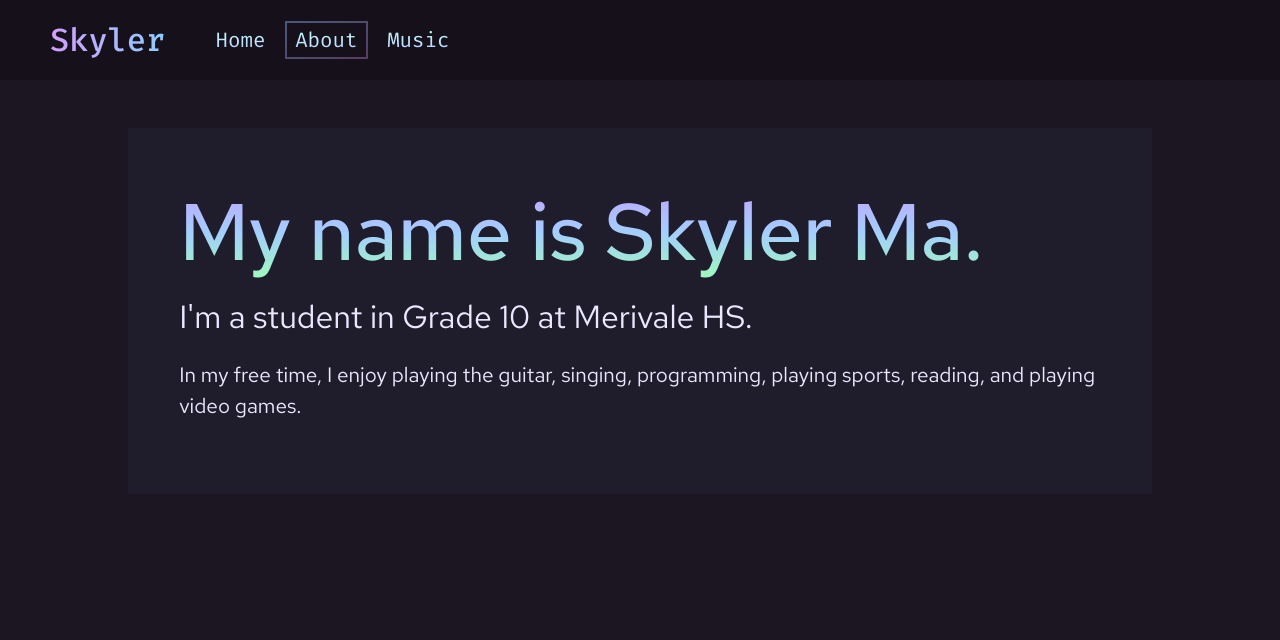
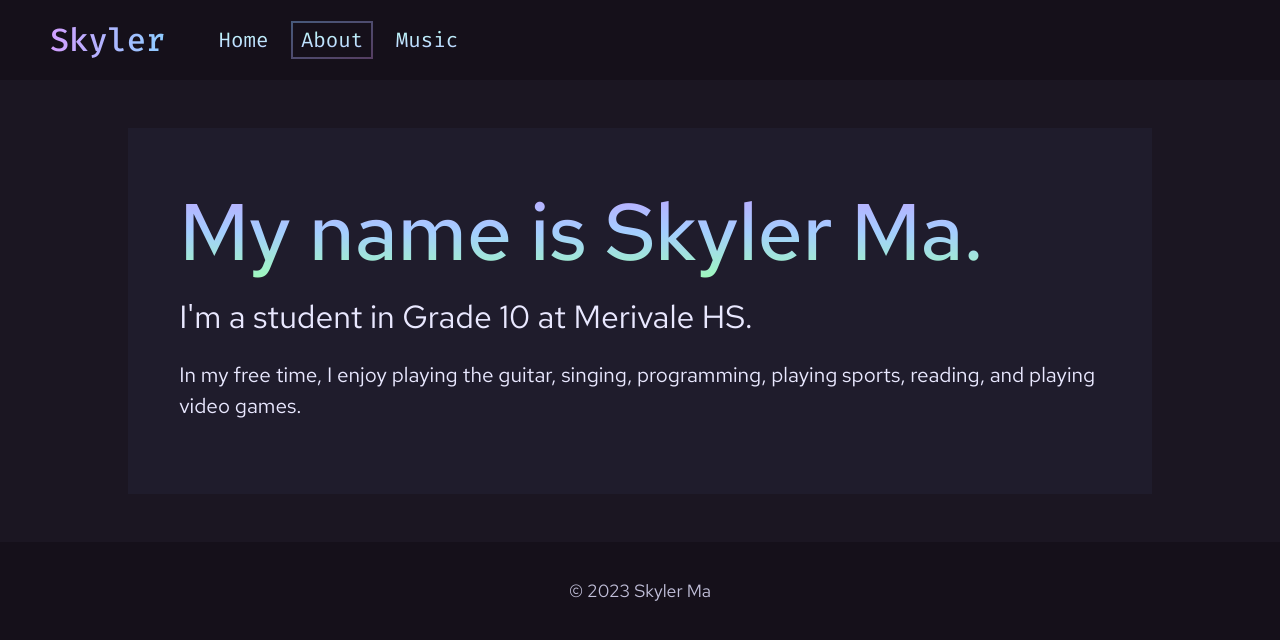
Before and after one commit to sky46/skylerma.com, a Jekyll site: the page built from about.html, in a window 1280 px wide. Shown: the top 640 px of the page. Built offline with Jekyll 4.4.1, drawn with Linux system fonts in a browser that asks for light colours.

Commit message:
added footer with copyright

```diff
--- a/_layouts/default.html
+++ b/_layouts/default.html
@@ -49,5 +49,14 @@
     <main>
       {{ page.content }}
     </main>
+
+    <footer>
+      <div class="footer-div">
+        <p class="footer-text">
+          © 2023 Skyler Ma
+        </p>
+      </div>
+    </footer>
   </body>
+
 </html>
--- a/_sass/styles.scss
+++ b/_sass/styles.scss
@@ -4,16 +4,16 @@
     margin: 0;
     padding: 0;
     background-color:rgb(27, 22, 34);
-}
-
-main {
     font-family: "Red Hat Text", sans-serif;
     color: rgb(233, 232, 255);
-    margin: 8rem 10% 3rem;
     font-size: 1.3rem;
     @media screen and (max-width: 800px) {
         font-size: 1.1rem;
     }
+}
+
+main {
+    margin: 8rem 10% 3rem;
 }
 
 h1, h2, h3, h4, h5, h6 {
@@ -26,6 +26,10 @@
             line-height: 170%;
         }
     }
+
+.section-title {
+    font-weight: 500;
+}
 
 
 // Navbar
@@ -151,6 +155,20 @@
             border-image: linear-gradient(to bottom right, rgb(243, 219, 255), rgb(200, 211, 255), rgb(188, 255, 255)) 1;
         }
     }
+}
+
+
+// Footer
+
+.footer-div {
+    padding: 1.2rem;
+    text-align: center;
+    background-color: rgb(21, 16, 26);
+}
+
+.footer-text {
+    color: hsl(243, 25%, 80%);
+    font-size: 85%;
 }
 
 
```
